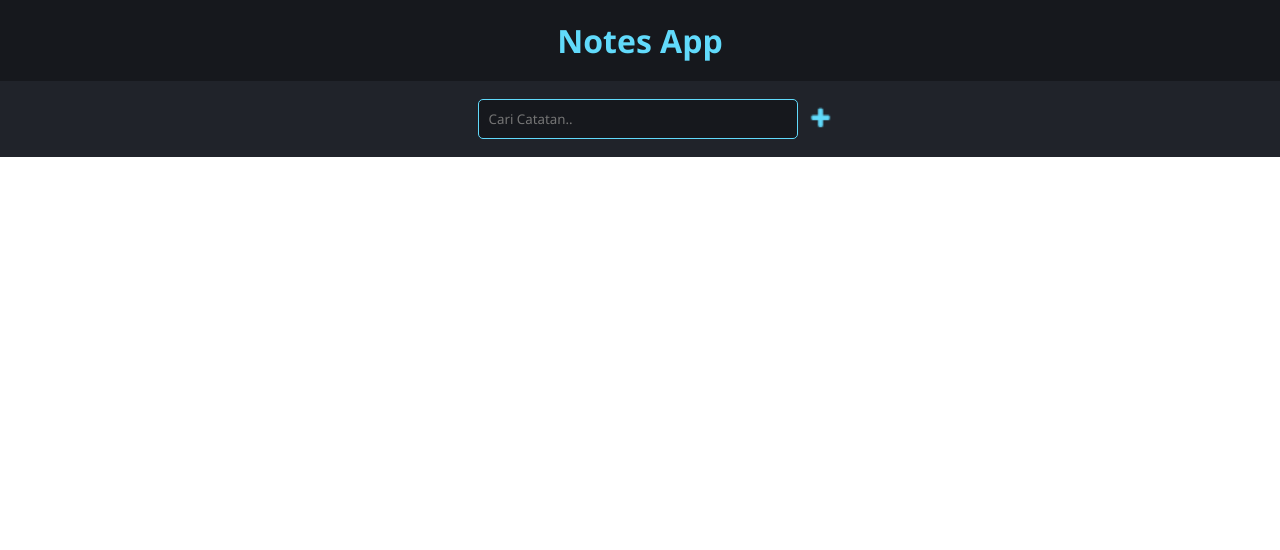
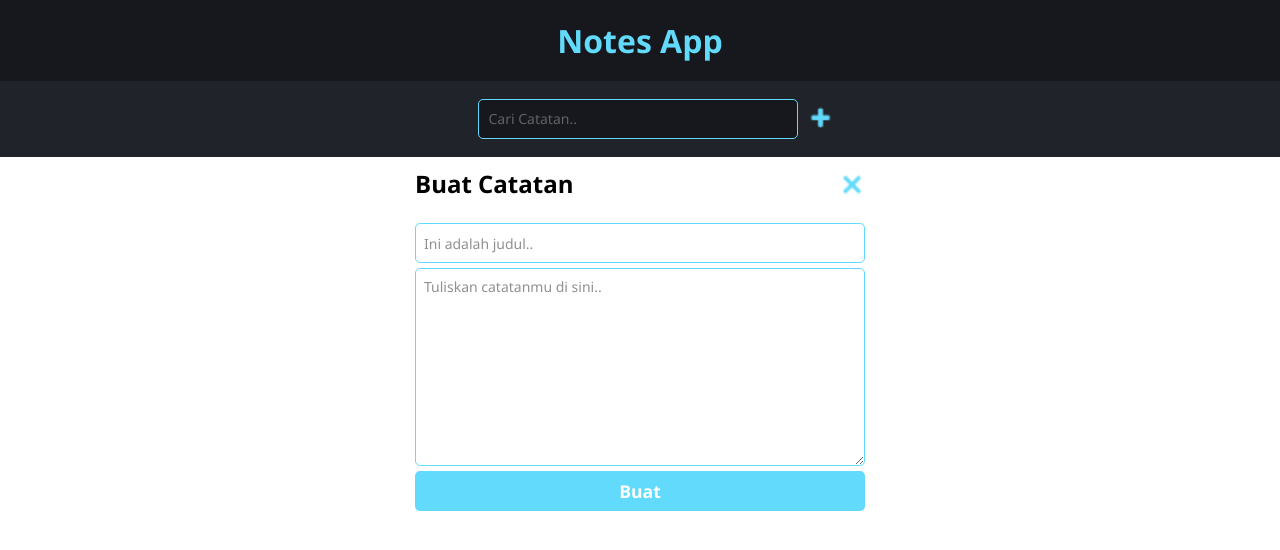
Before and after one commit to ryansuranjana/notes-app, a React (Create React App) app: page / in a window 1280 px wide. Shown: the top 550 px of the page. Built offline with nearby package versions, Linux system fonts and the light colour scheme; a web font is replaced by a local one.

Commit message:
Menambahkan component NotesInput

```diff
--- a/src/components/App.js
+++ b/src/components/App.js
@@ -1,5 +1,6 @@
 import React from 'react';
 import NotesSearch from './NotesSearch';
+import NotesInput from './NotesInput';
 
 class App extends React.Component {
   constructor(props) {
@@ -14,6 +15,7 @@ class App extends React.Component {
         </header>
         <main>
           <NotesSearch />
+          <NotesInput />
         </main>
       </>
     );
--- /dev/null
+++ b/src/components/NotesInput.js
@@ -0,0 +1,17 @@
+import React from 'react';
+
+export default () => {
+  return (
+    <section className="tambah-catatan">
+      <div class="tambah-catatan-header">
+        <h2>Buat Catatan</h2>
+        <img src="/images/close.png" alt="Tombol close" />
+      </div>
+      <form>
+        <input type="text" placeholder="Ini adalah judul.." autoComplete="off" />
+        <textarea cols="40" rows="10" placeholder="Tuliskan catatanmu di sini.." autoComplete="off"></textarea>
+        <button type="submit">Buat</button>
+      </form>
+    </section>
+  );
+};
--- a/src/styles/style.css
+++ b/src/styles/style.css
@@ -46,3 +46,66 @@ header {
   top: 2;
   padding-left: 5px;
 }
+
+.tambah-catatan {
+  position: relative;
+  width: 450px;
+  margin: auto;
+  padding-top: 10px;
+}
+
+.tambah-catatan-header {
+  display: inline-flex;
+  width: 100%;
+}
+
+.tambah-catatan-header img {
+  width: 25px;
+  margin-left: auto;
+  cursor: pointer;
+}
+
+.tambah-catatan form {
+  display: flex;
+  flex-direction: column;
+  margin-top: 20px;
+}
+
+form input {
+  padding: 8px;
+  margin-bottom: 5px;
+  border-radius: 5px;
+  outline: none;
+  border: 1px solid #61dafb;
+  font-size: 16px;
+}
+
+form textarea {
+  padding: 8px;
+  margin-bottom: 5px;
+  border-radius: 5px;
+  outline: none;
+  border: 1px solid #61dafb;
+}
+
+form button {
+  padding-top: 8px;
+  padding-bottom: 8px;
+  border: none;
+  border-radius: 5px;
+  color: white;
+  background-color: #61dafb;
+  cursor: pointer;
+  font-weight: bold;
+  font-size: 1.1em;
+}
+
+input::placeholder {
+  opacity: 0.8;
+  font-size: 14px;
+}
+
+textarea::placeholder {
+  opacity: 0.8;
+  font-size: 14px;
+}
```
Also changed, not shown: public/images/close.png (added).
